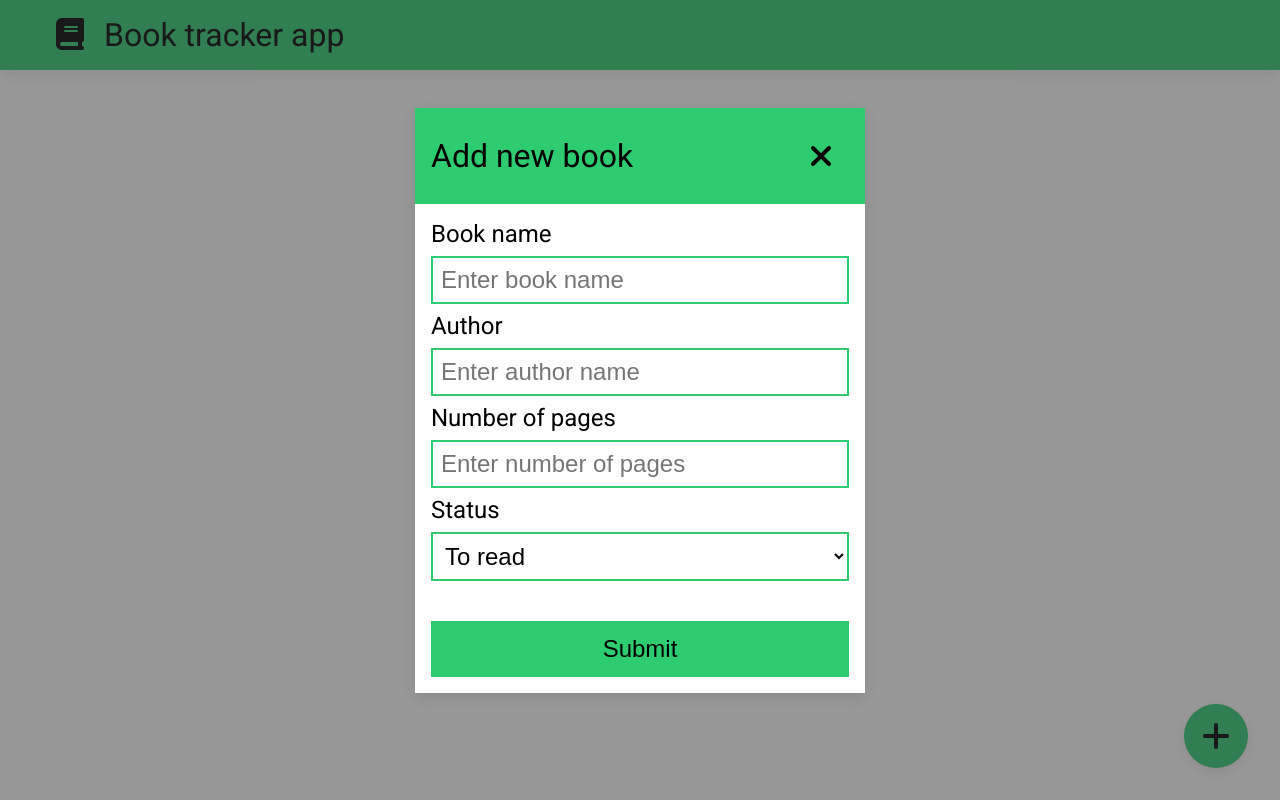
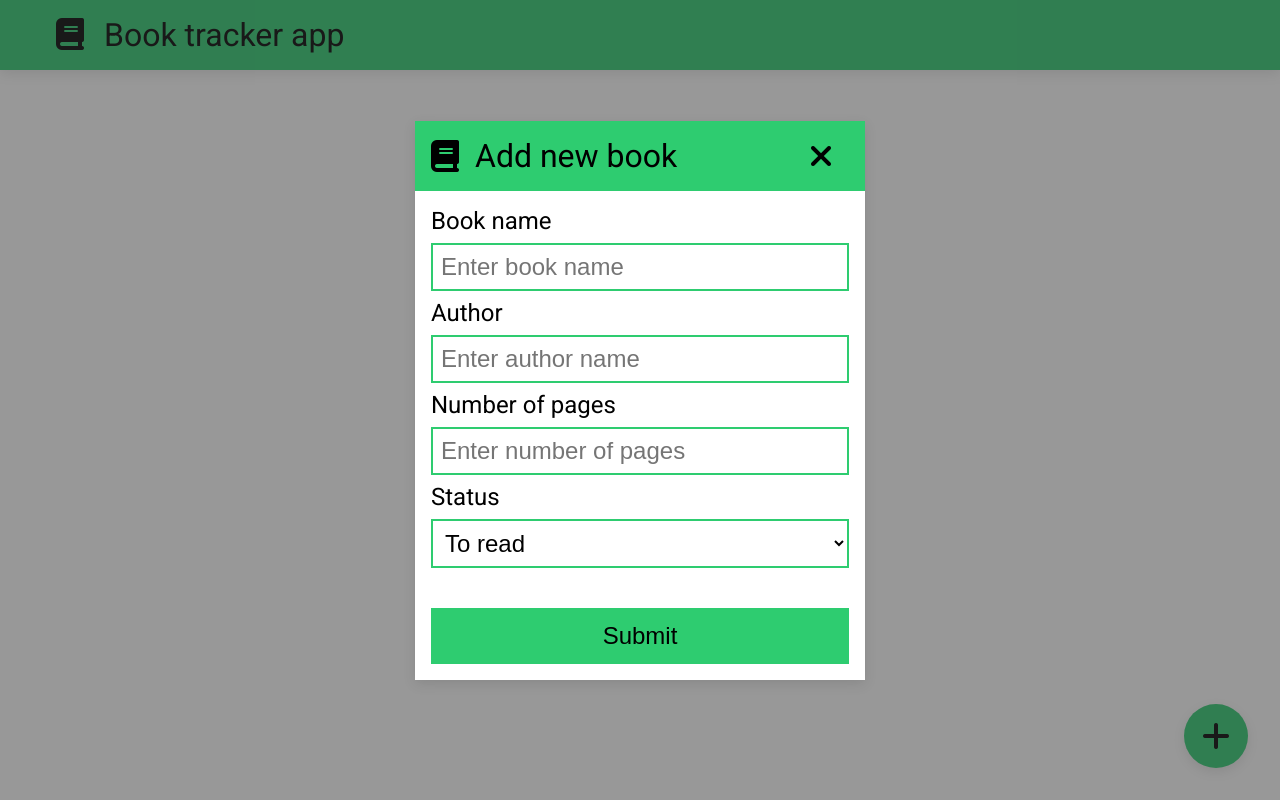
Before and after one commit to kovalov/book-tracker-app, a website built with Vite: page index.html in a window 1280 px wide. Both pictures are taken after a click on the button 1216 px from the left and 736 px from the top of the page. Built offline with nearby package versions, Linux system fonts and the light colour scheme.

Commit message:
changed modal header

```diff
--- a/index.html
+++ b/index.html
@@ -49,6 +49,9 @@
     <div class="page-modal hidden" data-modal>
       <div class="page-modal__content">
         <div class="page-modal__header">
+          <i
+            class="page-modal__header-icon fa-solid fa-book fa-2x"
+          ></i>
           <span class="page-modal__header-title">Add new book</span>
           <button
             class="page-modal__header-button"
--- a/styles/modal.scss
+++ b/styles/modal.scss
@@ -21,19 +21,24 @@
 
 .page-modal__header {
   background-color: $primary-color;
-  padding: 1rem;
+  padding: 0 1rem;
   display: flex;
-  justify-content: space-between;
   align-items: center;
 }
 
 .page-modal__header-title {
   font-size: 2rem;
   font-weight: 400;
+  padding: 1rem 0;
+}
+
+.page-modal__header-icon {
+  margin-right: 1rem;
 }
 
 .page-modal__header-button {
   padding: 1rem;
+  margin-left: auto;
 }
 
 .page-modal__header-button-icon {
```
